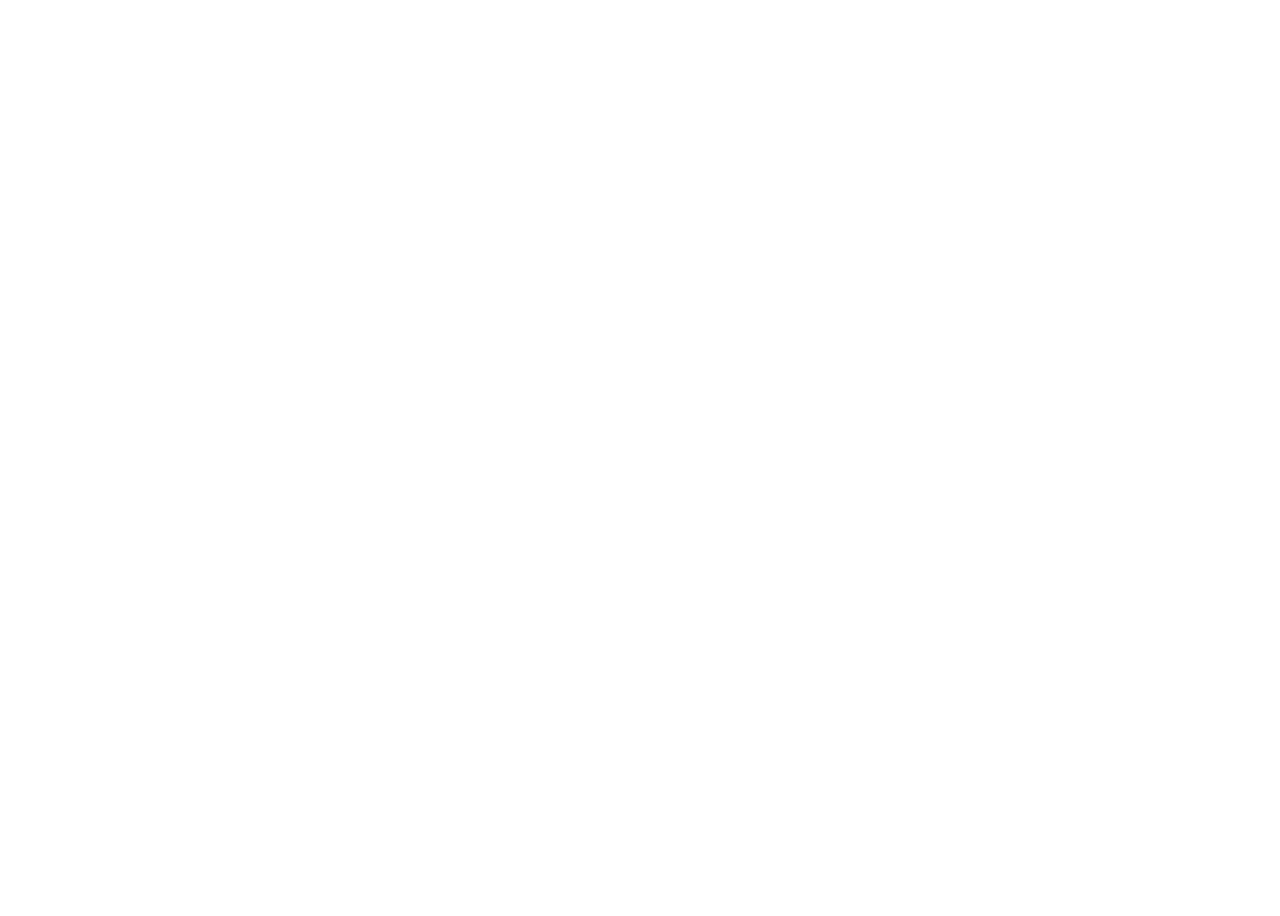
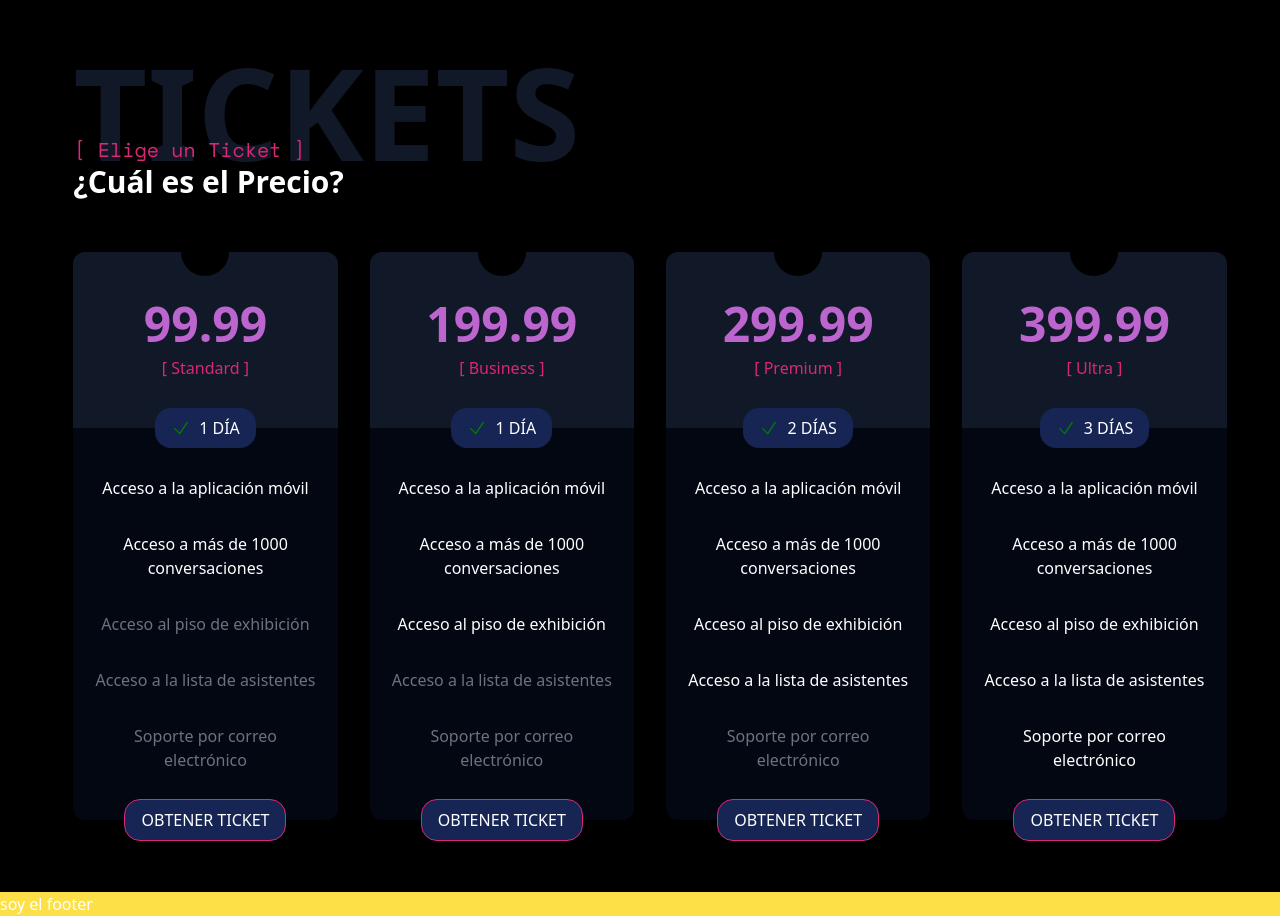
Before and after one commit to EstefaniaDelgado/Eventos, a React (Vite) app: page / in a window 1280 px wide. Shown: the part 1960-2876 px from the top of the page. Before the commit the page ends 1960 px from the top, so only its background shows below. Built offline with nearby package versions, Linux system fonts and the light colour scheme; no server answers.

Commit message:
feat(tickets-home): add Ticket component in Home

```diff
--- a/eslint.config.js
+++ b/eslint.config.js
@@ -33,6 +33,7 @@
         'warn',
         { allowConstantExport: true },
       ],
+      'react/prop-types': 'off',
     },
   },
 ]
--- a/src/views/Home/Home.jsx
+++ b/src/views/Home/Home.jsx
@@ -7,6 +7,7 @@
 import AboutEvent from "./components/AboutEvent";
 import Slider from "../Home/components/Slider"
 import Counter from "../Home/components/Schedule/components/Counter"
+import TicketEvent from "./components/TicketEvent/TicketEvent";
 
 const Home = () => {
 
@@ -93,6 +94,7 @@
     <Slider />
     <AboutEvent/>
     <Counter/>
+    <TicketEvent />
 
     {/* 2. FORMA DE RENDERIZAR EL ERROR Y LA CARGA */}
      {/* {isLoading ? <div>Cargando resultados..</div>: <Events searchTerm={searchTerm} events={events}/>}
--- /dev/null
+++ b/src/views/Home/components/TicketEvent/TicketEvent.jsx
@@ -0,0 +1,90 @@
+import MembershipCard from "./components/MembershipCard";
+
+const benefits = [
+  {
+    quantity: 2,
+    benefits: {
+      benefit1: "Acceso a la aplicación móvil",
+      benefit2: "Acceso a más de 1000 conversaciones",
+      benefit3: "Acceso al piso de exhibición",
+      benefit4: "Acceso a la lista de asistentes",
+      benefit5: "Soporte por correo electrónico",
+    },
+    membershipLevel: "Standard",
+    validity: "1 DÍA",
+    price: 99.99,
+  },
+  {
+    quantity: 3,
+    benefits: {
+      benefit1: "Acceso a la aplicación móvil",
+      benefit2: "Acceso a más de 1000 conversaciones",
+      benefit3: "Acceso al piso de exhibición",
+      benefit4: "Acceso a la lista de asistentes",
+      benefit5: "Soporte por correo electrónico",
+    },
+    membershipLevel: "Business",
+    validity: "1 DÍA",
+    price: 199.99,
+  },
+  {
+    quantity: 4,
+    benefits: {
+      benefit1: "Acceso a la aplicación móvil",
+      benefit2: "Acceso a más de 1000 conversaciones",
+      benefit3: "Acceso al piso de exhibición",
+      benefit4: "Acceso a la lista de asistentes",
+      benefit5: "Soporte por correo electrónico",
+    },
+    membershipLevel: "Premium",
+    validity: "2 DÍAS",
+    price: 299.99,
+  },
+  {
+    quantity: 5,
+    benefits: {
+      benefit1: "Acceso a la aplicación móvil",
+      benefit2: "Acceso a más de 1000 conversaciones",
+      benefit3: "Acceso al piso de exhibición",
+      benefit4: "Acceso a la lista de asistentes",
+      benefit5: "Soporte por correo electrónico",
+    },
+    membershipLevel: "Ultra",
+    validity: "3 DÍAS",
+    price: 399.99,
+  },
+];
+
+const TicketEvent = () => {
+  const benefitsCards = benefits.map((item, index) => (
+    <MembershipCard key={index} data={item} />
+  ));
+
+  return (
+    <section className="relative z-10 my-16 mx-5 w-11/12 max-w-[1200px] flex flex-col gap-11 md:pl-5 xl:mx-auto ">
+      {/* <div className="pt-5 md:pt-8 lg:pt-16 xl:pt-24 flex flex-col justify-end items-start gap-5 md:flex-1 md:order-1 md:pl-5 xl:p-5 "> */}
+      <div className="pt-12 md:pt-16 xl:pt-24 flex flex-col justify-end items-start gap-5 md:flex-1">
+        {" "}
+        {/* <h2 className="absolute top-3 text-5xl font-extrabold text-gray-900 md:text-7xl lg:text-8xl xl:text-9xl"> */}
+        <h2 className="absolute top-2 text-7xl font-extrabold text-gray-900 md:text-8xl xl:text-9xl">
+          TICKETS
+        </h2>
+        <div className="z-50">
+          {/* <h3 className="font-light z-50 text-xl font-title text-pink-600"> */}
+          <h3 className="font-light z-50 text-lg md:text-xl font-title text-pink-600">
+            [ Elige un Ticket ]
+          </h3>
+          {/* <h2 className="z-50 font-semibold text-3xl ">¿Cuál es el precio?</h2> */}
+          <h2 className="z-50 font-semibold text-2xl md:text-3xl ">
+            ¿Cuál es el Precio?
+          </h2>
+        </div>
+      </div>
+      <div className="grid grid-cols-1 md:grid-cols-2 lg:grid-cols-3 xl:grid-cols-4 gap-8">
+        {benefitsCards}
+      </div>
+    </section>
+  );
+};
+
+export default TicketEvent;
--- /dev/null
+++ b/src/views/Home/components/TicketEvent/components/MembershipCard.jsx
@@ -0,0 +1,63 @@
+const MembershipCard = ({ data }) => {
+  const benefitsList = Object.values(data.benefits).map((benefit, index) => (
+    <li
+      key={index}
+      className={`flex text-center gap-2 ${
+        index < data.quantity ? "text-white" : "text-gray-500"
+      }`}
+    >
+      {/* <svg
+        xmlns="XXXXXXXXXXXXXXXXXXXXXXXXXX"
+        fill="none"
+        viewBox="0 0 24 24"
+        strokeWidth={1.5}
+        stroke="currentColor"
+        className="w-6 h-6"
+      >
+        <path
+          strokeLinecap="round"
+          strokeLinejoin="round"
+          d="M4.5 12.75l6 6 9-13.5"
+        />
+      </svg> */}
+      {benefit}
+    </li>
+  ));
+
+  return (
+    <div className="inline-block  rounded-xl shadow-xl my-2">
+      <div className="relative rounded-t-xl h-44 flex flex-col gap-2 items-center justify-center bg-gray-900">
+        <div className="absolute top-0 -translate-y-1/2 h-12 w-12 rounded-full bg-black"></div>
+        <h2 className="text-5xl font-bold text-fuchsia-400 opacity-80">
+          {data.price}
+        </h2>
+        <p className="text-pink-600 font-medium">[ {data.membershipLevel} ]</p>
+        <div className="cursor-default flex items-center justify-center gap-2 font-medium absolute z-50 bottom-0 translate-y-1/2 bg-blue-950 text-white px-4 py-2 rounded-2xl mt-4">
+          <svg
+            xmlns="XXXXXXXXXXXXXXXXXXXXXXXXXX"
+            fill="none"
+            viewBox="0 0 24 24"
+            strokeWidth={1.5}
+            stroke="green"
+            className="w-5 h-5"
+          >
+            <path
+              strokeLinecap="round"
+              strokeLinejoin="round"
+              d="M4.5 12.75l6 6 9-13.5"
+            />
+          </svg>
+          {data.validity}
+        </div>
+      </div>
+      <div className="relative rounded-b-xl py-12 px-5 flex flex-col gap-8 items-center bg-gray-950">
+        {benefitsList}
+        <button className="flex items-center justify-center gap-2 font-medium border border-pink-600 absolute z-50 bottom-0 translate-y-1/2 bg-blue-950 text-white px-4 py-2 rounded-2xl mt-4">
+          OBTENER TICKET
+        </button>
+      </div>
+    </div>
+  );
+};
+
+export default MembershipCard;
```
